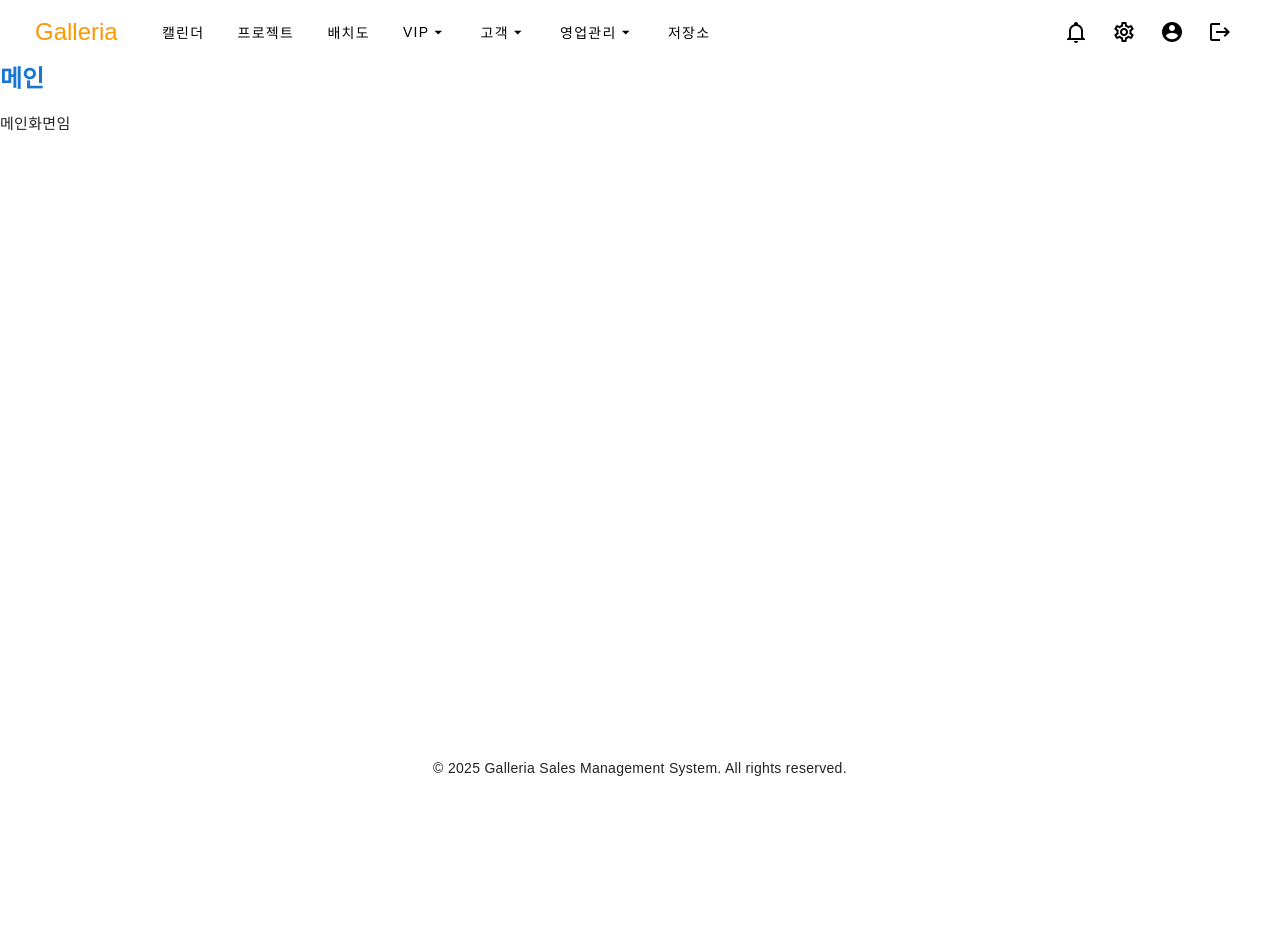
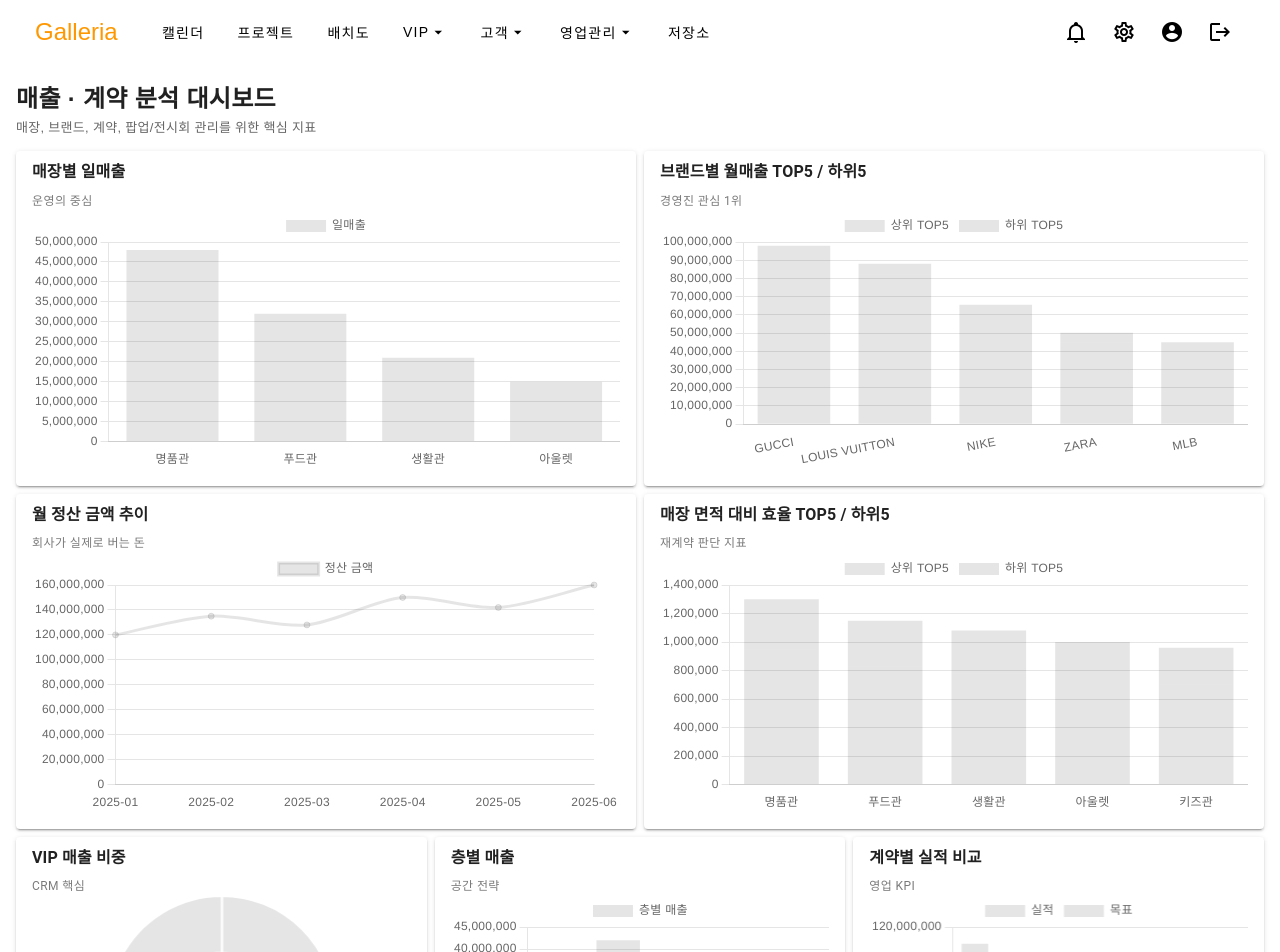
Before and after one commit to beyond-sw-camp/be18-fin-FIVEGUYS-RIA-FE, a Vue app: page /home in a window 1280 px wide. Shown: the top 952 px of the page. Before the commit the page ends 800 px from the top, so only its background shows below. Built offline with nearby package versions, Linux system fonts and the light colour scheme; no server answers; a web font is replaced by a local one.

Commit message:
feat: main 차표

```diff
--- a/package.json
+++ b/package.json
@@ -17,10 +17,12 @@
     "axios": "^1.13.2",
     "bootstrap": "^5.3.8",
     "bootstrap-icons": "^1.13.1",
+    "chart.js": "^4.5.1",
     "image-map-resizer": "^1.0.10",
     "pinia": "^3.0.3",
     "vite-plugin-vuetify": "^2.1.2",
     "vue": "^3.5.22",
+    "vue-chartjs": "^5.3.3",
     "vue-router": "^4.6.3",
     "vuetify": "^3.10.9"
   },
--- /dev/null
+++ b/src/components/charts/ChartCard.vue
@@ -0,0 +1,77 @@
+<template>
+  <v-card class="chart-card" elevation="2">
+    <v-card-title class="text-subtitle-1 font-weight-bold">
+      {{ title }}
+    </v-card-title>
+    <v-card-subtitle v-if="subtitle" class="text-caption">
+      {{ subtitle }}
+    </v-card-subtitle>
+
+    <v-card-text class="pt-0">
+      <component
+        :is="chartComponent"
+        :data="data"
+        :options="options"
+        class="chart"
+      />
+    </v-card-text>
+  </v-card>
+</template>
+
+<script setup>
+import { computed } from "vue";
+import { Bar, Line, Doughnut } from "vue-chartjs";
+import {
+  Chart,
+  CategoryScale,
+  LinearScale,
+  BarElement,
+  LineElement,
+  PointElement,
+  ArcElement,
+  Tooltip,
+  Legend,
+  TimeScale,
+} from "chart.js";
+
+Chart.register(
+  CategoryScale,
+  LinearScale,
+  BarElement,
+  LineElement,
+  PointElement,
+  ArcElement,
+  Tooltip,
+  Legend,
+  TimeScale
+);
+
+const props = defineProps({
+  title: { type: String, required: true },
+  subtitle: { type: String, default: "" },
+  type: {
+    type: String,
+    default: "bar", // bar | line | doughnut
+  },
+  data: { type: Object, required: true },
+  options: {
+    type: Object,
+    default: () => ({ responsive: true, maintainAspectRatio: false }),
+  },
+});
+
+const chartComponent = computed(() => {
+  if (props.type === "line") return Line;
+  if (props.type === "doughnut") return Doughnut;
+  return Bar;
+});
+</script>
+
+<style scoped>
+.chart-card {
+  height: 100%;
+}
+.chart {
+  height: 260px;
+}
+</style>
--- a/src/router/index.js
+++ b/src/router/index.js
@@ -16,7 +16,6 @@ import CreateProposalPage from "@/modules/sales/proposal/view/CreateProposalPage
 import EstimatePage from "@/modules/sales/estimate/view/EstimatePage.vue";
 import FileStoragePage from "@/modules/file/views/FileStoragePage.vue";
 import FloorPage from "@/modules/storemap/views/StoreMapPage.vue";
-import HomePage from "@/views/HomePage.vue";
 import LoginPage from "@/views/LoginPage.vue";
 import MyPage from "@/modules/user/MyPage.vue";
 import PotentialClientPage from "@/modules/client/views/PotentialClientPage.vue";
@@ -25,6 +24,7 @@ import ProjectPage from "@/modules/project/views/ProjectPage.vue";
 import ProposalDetailPage from "@/modules/sales/proposal/view/ProposalDetailPage.vue";
 import ProposalPage from "@/modules/sales/proposal/view/ProposalPage.vue";
 import RevenuePage from "@/modules/sales/revenue/view/RevenuePage.vue";
+import StatsDashboard from "@/views/StatsDashboard.vue";
 import VipMemberListPage from "@/modules/member/views/VipMemberListPage.vue";
 import VipMemberPage from "@/modules/member/views/VipMemberPage.vue";
 import { useAuthStore } from "@/stores/auth";
@@ -38,7 +38,7 @@ const routes = [
   },
   { path: "/", redirect: "/home" },
   { path: "/mypage", name: "MyPage", component: MyPage },
-  { path: "/home", name: "Home", component: HomePage },
+  { path: "/home", name: "Home", component: StatsDashboard },
   { path: "/calendar", name: "Calendar", component: CalendarPage },
   { path: "/project", name: "Project", component: ProjectPage },
   {
--- /dev/null
+++ b/src/views/StatsDashboard.vue
@@ -0,0 +1,306 @@
+<template>
+  <div class="stats-dashboard">
+    <header class="page-header">
+      <h1 class="page-title">매출 · 계약 분석 대시보드</h1>
+      <p class="page-desc">
+        매장, 브랜드, 계약, 팝업/전시회 관리를 위한 핵심 지표
+      </p>
+    </header>
+
+    <v-container fluid>
+      <v-row dense>
+        <!-- 1. 매장별 일매출 -->
+        <v-col cols="12" md="6">
+          <ChartCard
+            v-if="storeDailySales"
+            title="매장별 일매출"
+            subtitle="운영의 중심"
+            type="bar"
+            :data="storeDailySales"
+            :options="barOptions('원')"
+          />
+        </v-col>
+
+        <!-- 2. 브랜드별 월매출 상위/하위 TOP5 -->
+        <v-col cols="12" md="6">
+          <ChartCard
+            v-if="brandMonthlySalesTopBottom"
+            title="브랜드별 월매출 TOP5 / 하위5"
+            subtitle="경영진 관심 1위"
+            type="bar"
+            :data="brandMonthlySalesTopBottom"
+            :options="stackedBarOptions('원')"
+          />
+        </v-col>
+
+        <!-- 3. 월 정산 금액 -->
+        <v-col cols="12" md="6">
+          <ChartCard
+            v-if="monthlySettlement"
+            title="월 정산 금액 추이"
+            subtitle="회사가 실제로 버는 돈"
+            type="line"
+            :data="monthlySettlement"
+            :options="lineOptions('원')"
+          />
+        </v-col>
+
+        <!-- 4. 매장 면적 대비 효율 상/하위 5 -->
+        <v-col cols="12" md="6">
+          <ChartCard
+            v-if="storeEfficiency"
+            title="매장 면적 대비 효율 TOP5 / 하위5"
+            subtitle="재계약 판단 지표"
+            type="bar"
+            :data="storeEfficiency"
+            :options="stackedBarOptions('원/㎡')"
+          />
+        </v-col>
+
+        <!-- 5. VIP 매출 비중 -->
+        <v-col cols="12" md="4">
+          <ChartCard
+            v-if="vipRatio"
+            title="VIP 매출 비중"
+            subtitle="CRM 핵심"
+            type="doughnut"
+            :data="vipRatio"
+            :options="pieOptions"
+          />
+        </v-col>
+
+        <!-- 6. 층별 매출 -->
+        <v-col cols="12" md="4">
+          <ChartCard
+            v-if="floorSales"
+            title="층별 매출"
+            subtitle="공간 전략"
+            type="bar"
+            :data="floorSales"
+            :options="barOptions('원')"
+          />
+        </v-col>
+
+        <!-- 7. 계약별 실적 비교 -->
+        <v-col cols="12" md="4">
+          <ChartCard
+            v-if="contractPerformance"
+            title="계약별 실적 비교"
+            subtitle="영업 KPI"
+            type="bar"
+            :data="contractPerformance"
+            :options="groupedBarOptions('원')"
+          />
+        </v-col>
+
+        <!-- 8. 팝업/전시회 일별 차트 -->
+        <v-col cols="12">
+          <ChartCard
+            v-if="popupDaily"
+            title="팝업/전시회 일별 매출"
+            subtitle="행사 관리 핵심"
+            type="line"
+            :data="popupDaily"
+            :options="lineOptions('원', true)"
+          />
+        </v-col>
+      </v-row>
+    </v-container>
+  </div>
+</template>
+
+<script setup>
+import { ref } from "vue";
+import ChartCard from "@/components/charts/ChartCard.vue";
+
+/**
+ * 공통 옵션 헬퍼들
+ */
+const baseOptions = {
+  responsive: true,
+  maintainAspectRatio: false,
+  plugins: {
+    legend: { position: "top" },
+    tooltip: { mode: "index", intersect: false },
+  },
+  scales: {
+    x: { grid: { display: false } },
+    y: { beginAtZero: true },
+  },
+};
+
+const barOptions = (unitLabel) => ({
+  ...baseOptions,
+  plugins: {
+    ...baseOptions.plugins,
+    tooltip: {
+      ...baseOptions.plugins.tooltip,
+      callbacks: {
+        label: (ctx) =>
+          `${ctx.dataset.label}: ${ctx.parsed.y.toLocaleString()} ${unitLabel}`,
+      },
+    },
+  },
+});
+
+const stackedBarOptions = (unitLabel) => ({
+  ...barOptions(unitLabel),
+  scales: {
+    x: { stacked: true, grid: { display: false } },
+    y: { stacked: true, beginAtZero: true },
+  },
+});
+
+const groupedBarOptions = (unitLabel) => barOptions(unitLabel);
+
+const lineOptions = (unitLabel, showArea = false) => ({
+  ...baseOptions,
+  elements: {
+    line: { tension: 0.3, fill: showArea },
+  },
+  plugins: {
+    ...baseOptions.plugins,
+    tooltip: {
+      ...baseOptions.plugins.tooltip,
+      callbacks: {
+        label: (ctx) =>
+          `${ctx.dataset.label}: ${ctx.parsed.y.toLocaleString()} ${unitLabel}`,
+      },
+    },
+  },
+});
+
+const pieOptions = {
+  responsive: true,
+  maintainAspectRatio: false,
+  plugins: {
+    legend: { position: "bottom" },
+  },
+};
+
+/**
+ * 📊 임시 Mock 데이터
+ * 나중에 백엔드 붙일 때 여기만 axios로 교체하면 됨
+ */
+
+// 1. 매장별 일매출
+const storeDailySales = ref({
+  labels: ["명품관", "푸드관", "생활관", "아울렛"],
+  datasets: [
+    {
+      label: "일매출",
+      data: [48000000, 32000000, 21000000, 15000000],
+    },
+  ],
+});
+
+// 2. 브랜드별 월매출 TOP5 / 하위5
+const brandMonthlySalesTopBottom = ref({
+  labels: ["GUCCI", "LOUIS VUITTON", "NIKE", "ZARA", "MLB"],
+  datasets: [
+    {
+      label: "상위 TOP5",
+      data: [90000000, 82000000, 60000000, 45000000, 40000000],
+      stack: "stack1",
+    },
+    {
+      label: "하위 TOP5",
+      data: [8000000, 6000000, 5500000, 5200000, 5000000],
+      stack: "stack1",
+    },
+  ],
+});
+
+// 3. 월 정산 금액
+const monthlySettlement = ref({
+  labels: ["2025-01", "2025-02", "2025-03", "2025-04", "2025-05", "2025-06"],
+  datasets: [
+    {
+      label: "정산 금액",
+      data: [120000000, 135000000, 128000000, 150000000, 142000000, 160000000],
+    },
+  ],
+});
+
+// 4. 매장 면적 대비 효율
+const storeEfficiency = ref({
+  labels: ["명품관", "푸드관", "생활관", "아울렛", "키즈관"],
+  datasets: [
+    {
+      label: "상위 TOP5",
+      data: [950000, 830000, 780000, 720000, 700000], // 원/㎡
+      stack: "eff",
+    },
+    {
+      label: "하위 TOP5",
+      data: [350000, 320000, 300000, 280000, 260000],
+      stack: "eff",
+    },
+  ],
+});
+
+// 5. VIP 매출 비중
+const vipRatio = ref({
+  labels: ["VIP", "일반"],
+  datasets: [
+    {
+      label: "매출 비중",
+      data: [65, 35], // %
+    },
+  ],
+});
+
+// 6. 층별 매출
+const floorSales = ref({
+  labels: ["B1", "1F", "2F", "3F", "4F"],
+  datasets: [
+    {
+      label: "층별 매출",
+      data: [25000000, 42000000, 38000000, 30000000, 22000000],
+    },
+  ],
+});
+
+// 7. 계약별 실적 비교
+const contractPerformance = ref({
+  labels: ["A-2025-01", "A-2025-02", "B-2025-01", "C-2025-01"],
+  datasets: [
+    {
+      label: "실적",
+      data: [110000000, 95000000, 87000000, 76000000],
+    },
+    {
+      label: "목표",
+      data: [100000000, 100000000, 90000000, 80000000],
+    },
+  ],
+});
+
+// 8. 팝업/전시회 일별 매출
+const popupDaily = ref({
+  labels: ["1일", "2일", "3일", "4일", "5일", "6일", "7일"],
+  datasets: [
+    {
+      label: "일별 매출",
+      data: [5000000, 6200000, 4800000, 7000000, 6800000, 7300000, 6500000],
+    },
+  ],
+});
+</script>
+
+<style scoped>
+.stats-dashboard {
+  padding: 16px;
+}
+.page-header {
+  margin-bottom: 12px;
+}
+.page-title {
+  font-size: 24px;
+  font-weight: 700;
+}
+.page-desc {
+  font-size: 13px;
+  color: #666;
+}
+</style>
```
Also changed, not shown: 1 other file (tests, documents, lock files or other folders).
